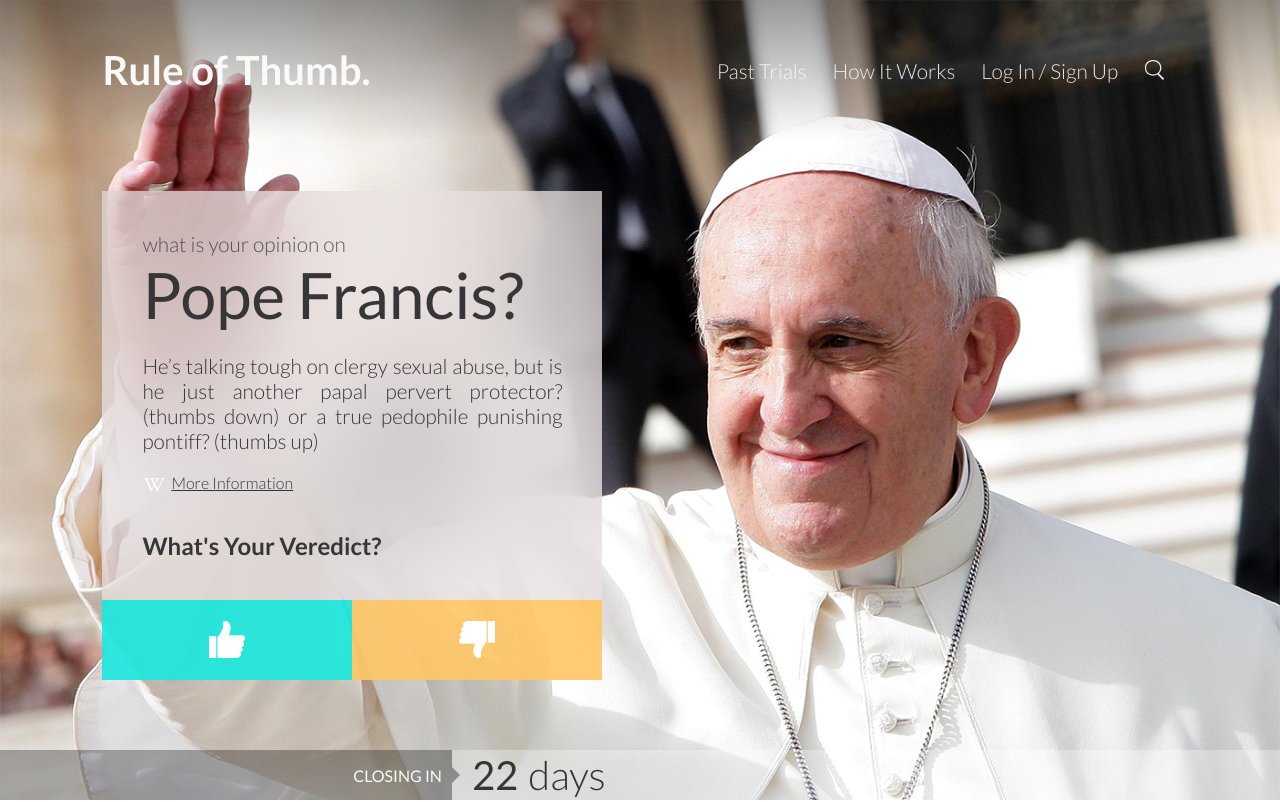
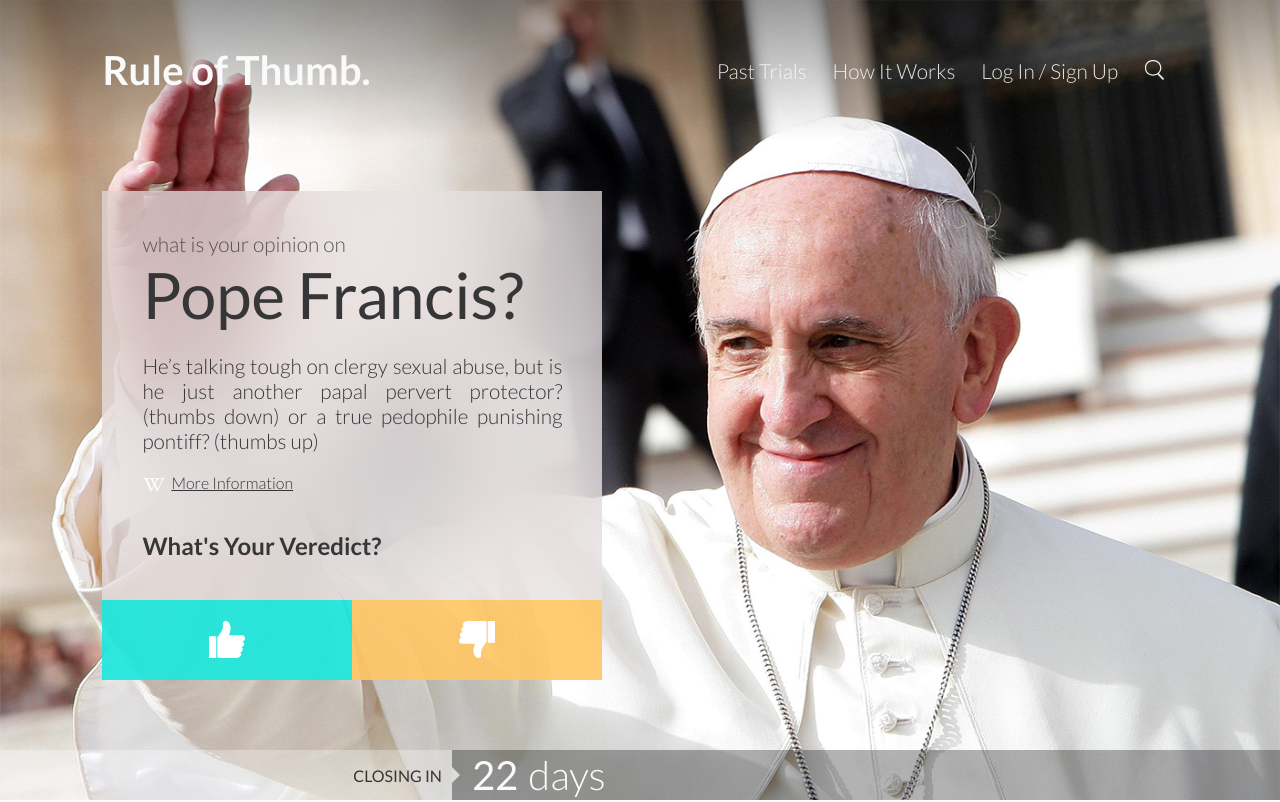
Before and after one commit to SneiderSanchez/zemoga-UI-test, a React (Create React App) app: page / in a window 1280 px wide. Shown: the top 802 px of the page. Built offline with nearby package versions, Linux system fonts and the light colour scheme.

Commit message:
fix: changing themeProvider for heroFooter

```diff
--- a/src/components/Hero/index.js
+++ b/src/components/Hero/index.js
@@ -51,14 +51,14 @@
         </VoteBox>
       </HeroWrapper>
       <HeroFooter>
+        <FooterMessage>CLOSING IN</FooterMessage>
         <ThemeProvider
           theme={theme.body === lightTheme.body ? darkTheme : lightTheme}
         >
-          <FooterMessage>CLOSING IN</FooterMessage>
+          <FooterDaysLeft>
+            <strong>22</strong> days
+          </FooterDaysLeft>
         </ThemeProvider>
-        <FooterDaysLeft>
-          <strong>22</strong> days
-        </FooterDaysLeft>
       </HeroFooter>
     </HeroContainer>
   );
```
